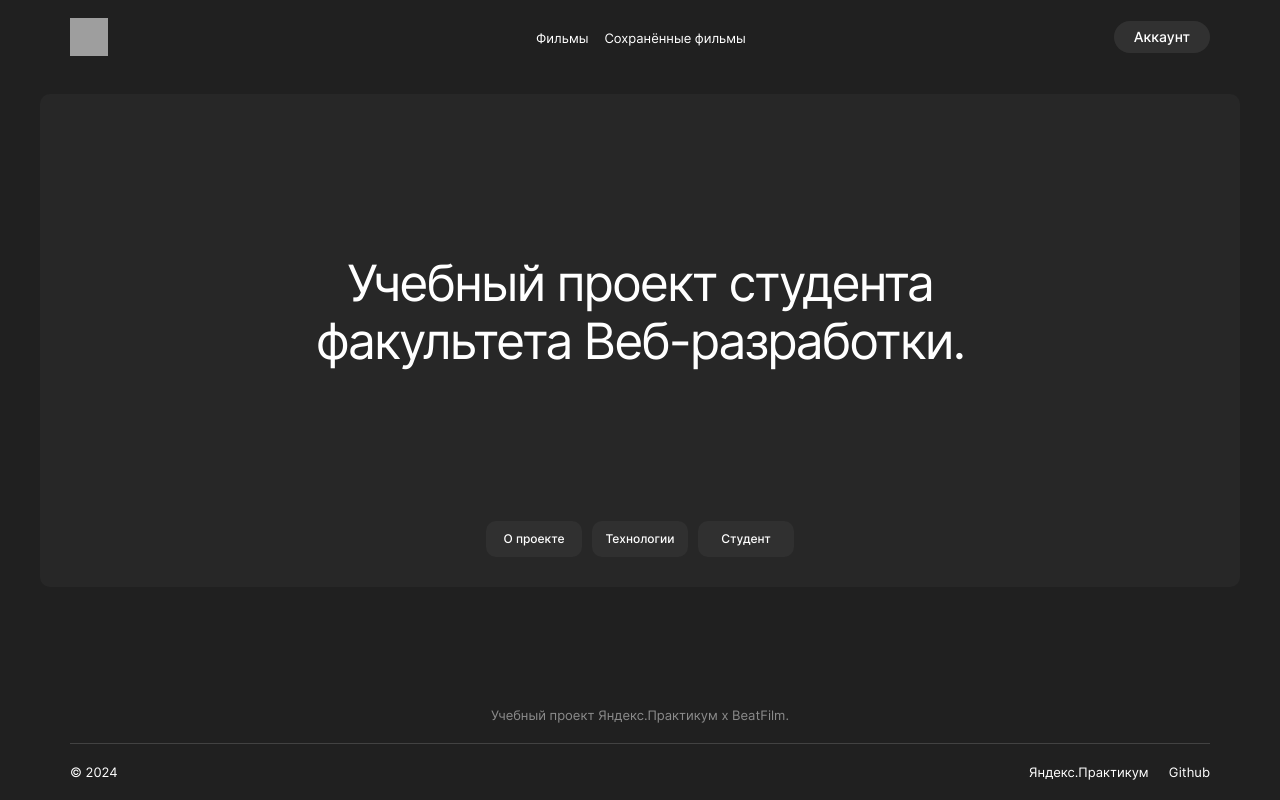
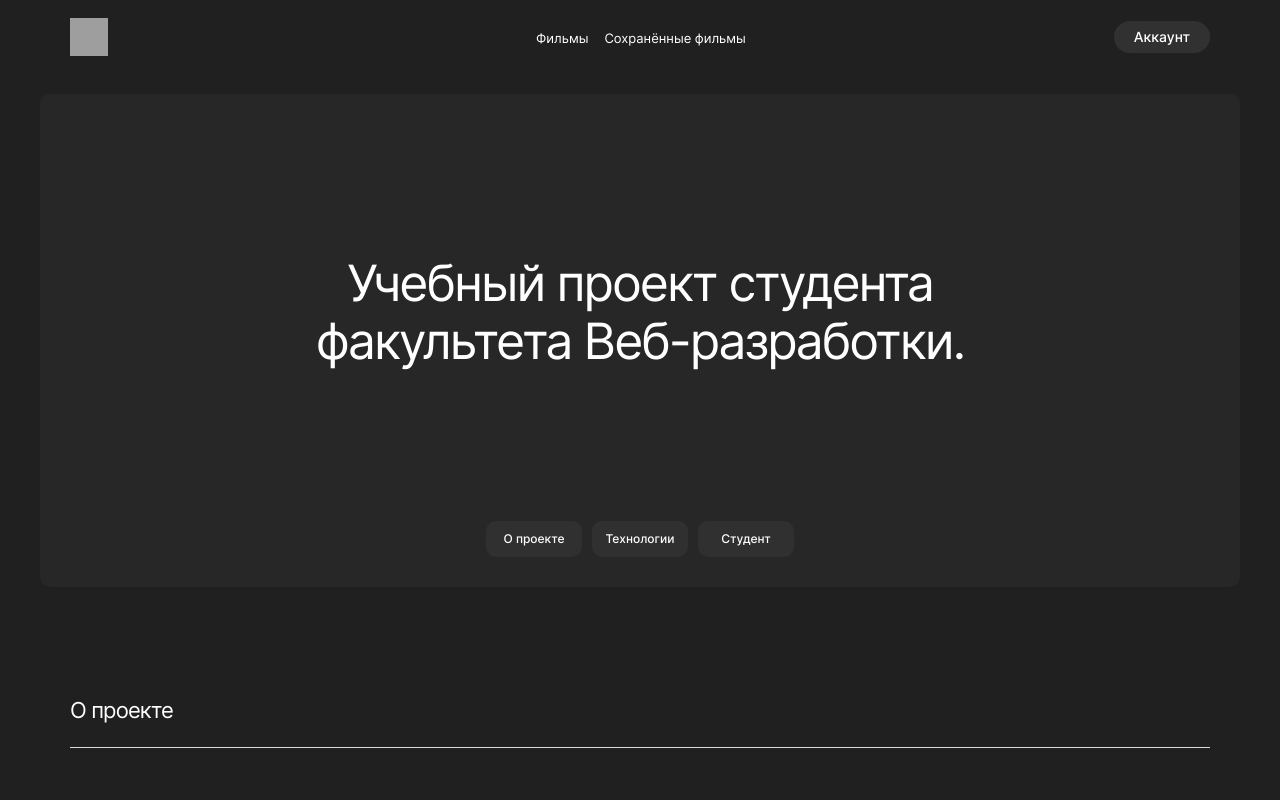
Before and after one commit to milenairon/movies-explorer-frontend, a React (Create React App) app: page / in a window 1280 px wide. Shown: the top 800 px of the page. Built offline with nearby package versions, Linux system fonts and the light colour scheme; grey boxes are pictures that could not be loaded; the HTML template or start-up script is replaced by a standard one.

Commit message:
fix: убрать у footer position: sticky

```diff
--- a/src/components/Footer/Footer.css
+++ b/src/components/Footer/Footer.css
@@ -1,7 +1,7 @@
 .footer {
   font-family: "Inter", Arial, Helvetica, sans-serif;
   padding: 79px 70px 20px;
-  position: sticky;
+  /* position: sticky; */
   bottom: 0;
   background-color: #202020;
 }
```
